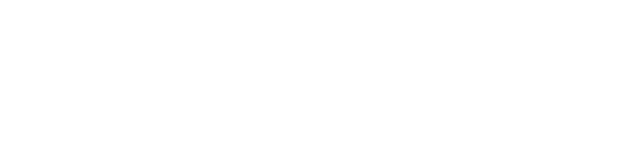
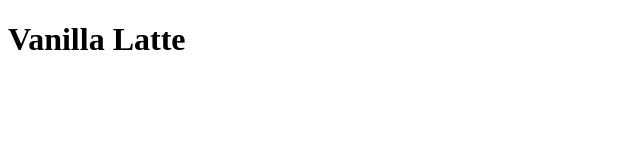
Before and after one commit to FMFS87/recipes-odin-project, a plain HTML site: page recipes/vanilla-latte.html in a window 1280 px wide. Shown: the whole page, without its empty margins (0-640 px from the left). Drawn offline with Linux system fonts and the light colour scheme.

Commit message:
Clone repo to local machine and edit one line to test
Problem

Solution

Note

```diff
--- a/recipes/vanilla-latte.html
+++ b/recipes/vanilla-latte.html
@@ -5,6 +5,6 @@
     <title>Vanilla Latte</title>
 </head>
 <body>
-
+    <h1>Vanilla Latte</h1>
 </body>
 </html>
```
